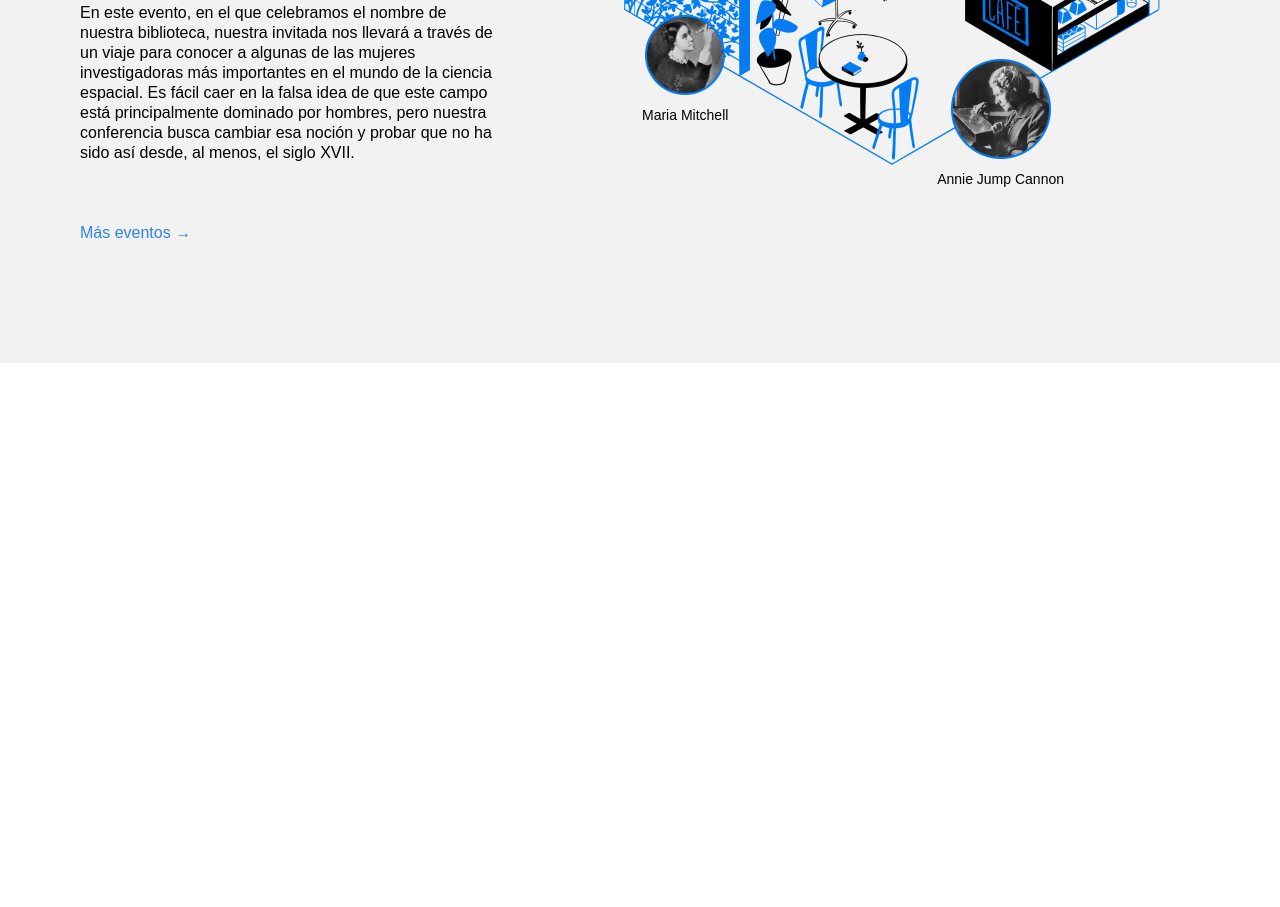
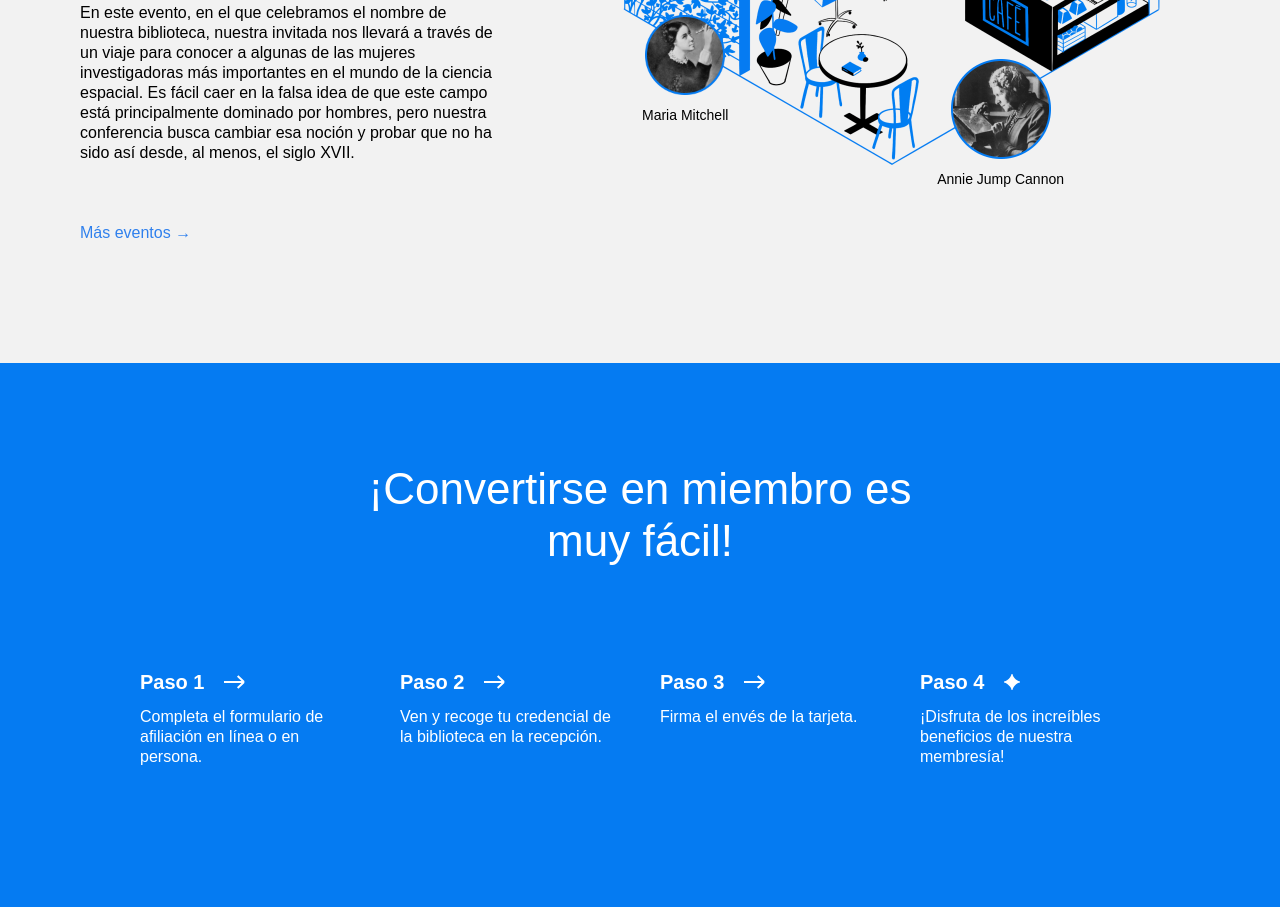
Before and after one commit to devanthony92/web_project_library_es, a plain HTML site: page index.html in a window 1280 px wide. Shown: the part 3495-4402 px from the top of the page. Before the commit the page ends 3858 px from the top, so only its background shows below. Drawn offline with Linux system fonts and the light colour scheme.

Commit message:
completa la pagina membership

```diff
--- a/index.html
+++ b/index.html
@@ -28,7 +28,7 @@
               <a class="nav__link" href="#events">Eventos</a>
             </li>
             <li>
-              <a class="nav__link">Conviértete en miembro</a>
+              <a class="nav__link" href="#membership">Conviértete en miembro</a>
             </li>
             <li>
               <a class="nav__link">Contactos</a>
@@ -293,6 +293,63 @@
             </div>
           </div>
         </section>
+        <section class="membership" id="membership">
+          <h2 class="membership__title">
+            ¡Convertirse en miembro es muy fácil!
+          </h2>
+          <ul class="membership__steps">
+            <li class="step">
+              <h3 class="step__title">
+                Paso 1
+                <img
+                  src="./images/icon_step_forward.svg"
+                  alt="icon forward"
+                  class="step__icon"
+                />
+              </h3>
+              <p class="step__description">
+                Completa el formulario de afiliación en línea o en persona.
+              </p>
+            </li>
+            <li class="step">
+              <h3 class="step__title">
+                Paso 2
+                <img
+                  src="./images/icon_step_forward.svg"
+                  alt="icon forward"
+                  class="step__icon"
+                />
+              </h3>
+              <p class="step__description">
+                Ven y recoge tu credencial de la biblioteca en la recepción.
+              </p>
+            </li>
+            <li class="step">
+              <h3 class="step__title">
+                Paso 3
+                <img
+                  src="./images/icon_step_forward.svg"
+                  alt="icon forward"
+                  class="step__icon"
+                />
+              </h3>
+              <p class="step__description">Firma el envés de la tarjeta.</p>
+            </li>
+            <li class="step">
+              <h3 class="step__title">
+                Paso 4
+                <img
+                  src="./images/icon_step_finish.svg"
+                  alt="icon finish"
+                  class="step__icon"
+                />
+              </h3>
+              <p class="step__description">
+                ¡Disfruta de los increíbles beneficios de nuestra membresía!
+              </p>
+            </li>
+          </ul>
+        </section>
       </main>
     </div>
   </body>
--- a/styles/style.css
+++ b/styles/style.css
@@ -6,7 +6,7 @@
   font-size: 16px;
   line-height: 20px;
 }
-
+/*---------------------header section---------------------*/
 .header {
   display: flex;
   flex-direction: column;
@@ -84,7 +84,7 @@
   margin: 0;
   color: #838383;
 }
-/*--------------------------------Stage 2--------------------------------*/
+/*---------------------staff section---------------------*/
 .staff {
   background-image: url("../images/staff_picks_background.jpg");
   background-position: center;
@@ -160,7 +160,7 @@
   line-height: 20px;
   color: #838383;
 }
-
+/*---------------------events section---------------------*/
 .events {
   padding: 100px 0 120px 80px;
   display: flex;
@@ -289,3 +289,89 @@
   font-size: 14px;
   margin: 0;
 }
+/*---------------------membership section---------------------*/
+.membership {
+  padding: 100px 0 140px;
+  background-color: #057bf2;
+  color: #ffffff;
+}
+
+.membership__title {
+  max-width: 574px;
+  margin: 0 auto;
+  text-align: center;
+  font-size: 44px;
+  font-weight: 500;
+  line-height: 52px;
+}
+
+.membership__steps {
+  list-style-type: none;
+  padding: 0;
+  margin: 100px 0 0;
+  display: flex;
+  gap: 40px;
+  justify-content: center;
+}
+
+.step {
+  flex-basis: 220px;
+}
+
+.step__title {
+  margin: 0;
+  font-size: 20px;
+  line-height: 30px;
+  font-weight: 700;
+  display: flex;
+  align-items: center;
+}
+
+.step__icon {
+  margin-left: 20px;
+}
+
+.step__description {
+  margin: 10px 0 0;
+}
+
+.footer {
+  box-sizing: border-box;
+}
+
+.footer__columns {
+}
+
+.footer__column_content_hours {
+}
+
+.footer__column_content_social {
+}
+
+.footer__logo {
+}
+
+.footer__column-heading {
+}
+
+.footer__list {
+  /* El siguiente código elimina los estilos predeterminados del navegador para las listas */
+  list-style-type: none;
+  padding: 0;
+  margin: 0;
+}
+
+.footer__list-item {
+}
+
+.footer__column-link {
+  color: white;
+  text-decoration: none;
+}
+
+.footer__social-icon {
+}
+
+.footer__copyright {
+}
+/*---------------------footer section---------------------*/
```
